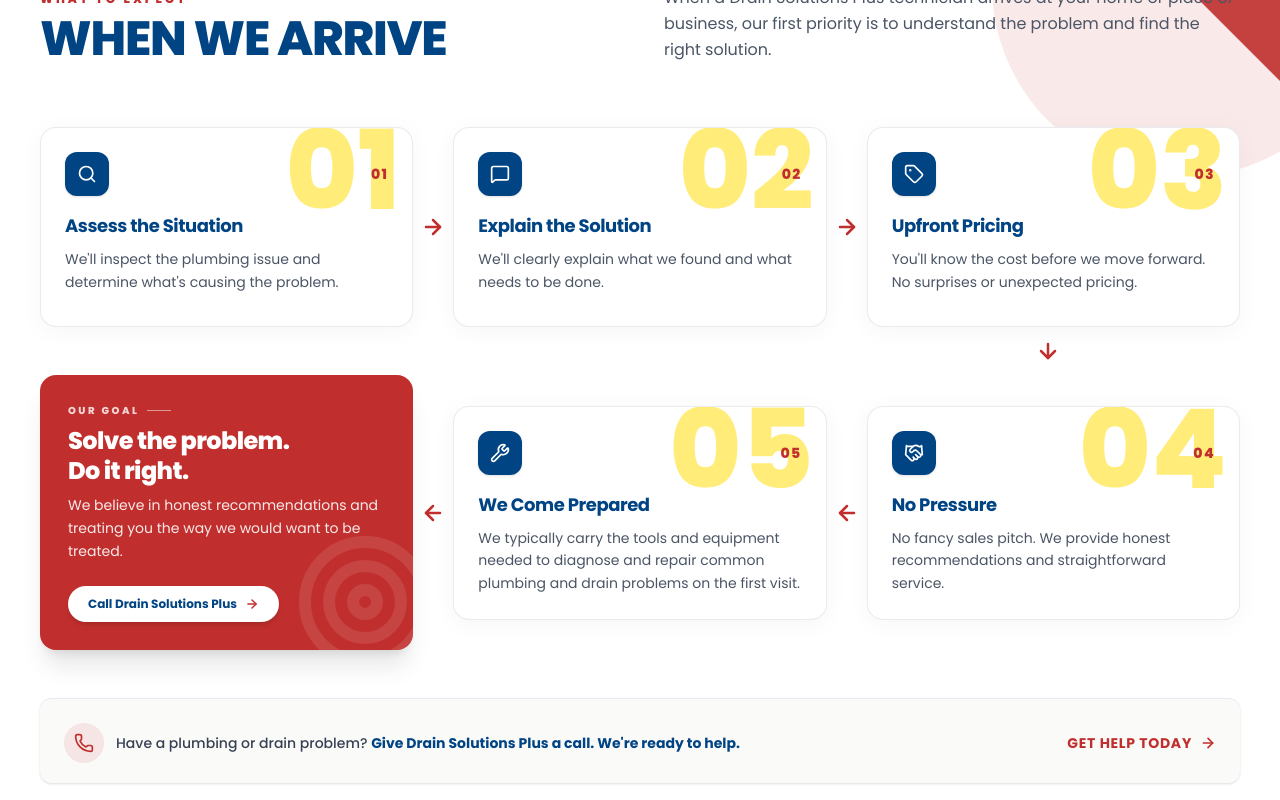
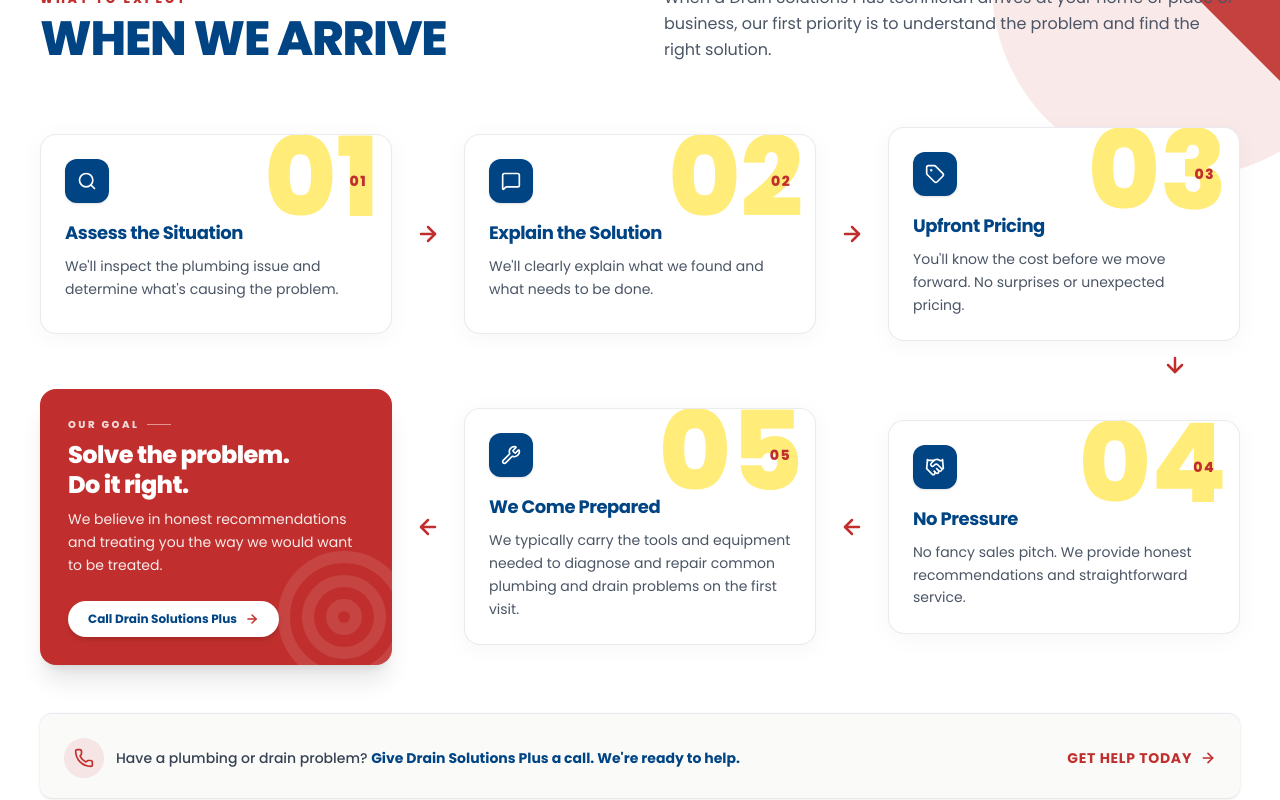
Before and after one commit to compumaxhosting/drain-solution-live, a Next.js app: page / in a window 1280 px wide. Shown: the part 960-1760 px from the top of the page. Built offline with nearby package versions, Linux system fonts and the light colour scheme.

Commit message:
done required changes

```diff
--- a/src/app/globals.css
+++ b/src/app/globals.css
@@ -12,6 +12,7 @@
   --color-foreground: var(--foreground);
   --font-sans: var(--font-poppins);
   --font-mono: var(--font-poppins);
+  --breakpoint-xs: 30rem;
 }
 
 html {
@@ -23,6 +24,18 @@ body {
   background-color: #ffffff;
   color: var(--foreground);
   font-family: var(--font-poppins);
+}
+
+@media (max-width: 767px) {
+  .site-shell {
+    padding-bottom: calc(4rem + env(safe-area-inset-bottom));
+  }
+}
+
+@media (min-width: 768px) {
+  .site-shell {
+    padding-bottom: 0;
+  }
 }
 
 @keyframes marquee {
--- a/src/app/layout.tsx
+++ b/src/app/layout.tsx
@@ -235,7 +235,7 @@ export default function RootLayout({ children }: { children: React.ReactNode })
           dangerouslySetInnerHTML={{ __html: JSON.stringify(jsonLd) }}
         />
       </head>
-      <body className="min-h-full flex flex-col pb-16 md:pb-0">
+      <body className="site-shell min-h-full flex flex-col">
         <TopBar />
         <Header />
         {children}
--- a/src/components/home-page/WhatToExpectSection.tsx
+++ b/src/components/home-page/WhatToExpectSection.tsx
@@ -73,34 +73,32 @@ export default function WhatToExpectSection() {
           </p>
         </div>
 
-        {/* ================= DESKTOP LAYOUT (Unchanged Snake Grid) ================= */}
-        <div className="hidden lg:block">
-          {/* Top Row: 01 -> 02 -> 03 */}
-          <div className="grid grid-cols-[1fr_40px_1fr_40px_1fr] items-center">
+        <div className="grid grid-cols-1 gap-4 lg:grid-cols-[minmax(0,1fr)_40px_minmax(0,1fr)_40px_minmax(0,1fr)] lg:grid-rows-[auto_3rem_auto] lg:items-center lg:gap-y-0">
+          <div className="lg:col-start-1 lg:row-start-1">
             <StepCard {...steps[0]} />
-            <div className="flex justify-center"><ArrowRight className="h-6 w-6 text-[#C02F2D]" strokeWidth={2.5} /></div>
+          </div>
+          <div className="lg:col-start-3 lg:row-start-1">
             <StepCard {...steps[1]} />
-            <div className="flex justify-center"><ArrowRight className="h-6 w-6 text-[#C02F2D]" strokeWidth={2.5} /></div>
+          </div>
+          <div className="lg:col-start-5 lg:row-start-1">
             <StepCard {...steps[2]} />
           </div>
-
-          {/* Downward Connector under Step 03 */}
-          <div className="h-12 flex justify-end pr-[15%] items-center">
-            <ArrowDown className="h-6 w-6 text-[#C02F2D]" strokeWidth={2.5} />
+          <div className="lg:col-start-5 lg:row-start-3">
+            <StepCard {...steps[3]} />
+          </div>
+          <div className="lg:col-start-3 lg:row-start-3">
+            <StepCard {...steps[4]} />
           </div>
 
-          {/* Bottom Row: Goal CTA (left), Arrow Left, Step 05, Arrow Left, Step 04 */}
-          <div className="grid grid-cols-[1fr_40px_1fr_40px_1fr] items-center">
-            {/* GOAL / CTA CARD */}
-            <div className="flex flex-col justify-between rounded-2xl bg-[#C02F2D] p-7 text-white shadow-xl relative overflow-hidden min-h-[200px]">
-              <Target className="absolute -right-6 -bottom-6 h-36 w-36 text-white/10 pointer-events-none" />
+          <div className="relative flex min-h-[200px] flex-col justify-between overflow-hidden rounded-2xl bg-[#C02F2D] p-7 text-white shadow-xl lg:col-start-1 lg:row-start-3">
+            <Target className="pointer-events-none absolute -bottom-6 -right-6 h-36 w-36 text-white/10" />
             <div className="relative z-10">
-                <div className="flex items-center space-x-2 mb-2">
+              <div className="mb-2 flex items-center space-x-2">
                 <span className="text-[10px] font-extrabold uppercase tracking-[0.25em] text-white/80">Our Goal</span>
                 <span className="h-px w-6 bg-white/50" />
               </div>
-                <h3 className="text-xl sm:text-2xl font-black tracking-tight leading-tight">Solve the problem.<br />Do it right.</h3>
-                <p className="mt-2 text-xs sm:text-sm leading-relaxed text-white/90">We believe in honest recommendations and treating you the way we would want to be treated.</p>
+              <h3 className="text-xl font-black leading-tight tracking-tight sm:text-2xl">Solve the problem.<br />Do it right.</h3>
+              <p className="mt-2 text-xs leading-relaxed text-white/90 sm:text-sm">We believe in honest recommendations and treating you the way we would want to be treated.</p>
             </div>
             <div className="relative z-10 mt-6">
               <a href="tel:2018819622" className="inline-flex items-center gap-2 rounded-full bg-white px-5 py-2.5 text-xs font-bold text-[#014484] shadow-md transition-all hover:bg-gray-100 active:scale-95">
@@ -110,38 +108,20 @@ export default function WhatToExpectSection() {
             </div>
           </div>
 
-            <div className="flex justify-center"><ArrowLeft className="h-6 w-6 text-[#C02F2D]" strokeWidth={2.5} /></div>
-            <StepCard {...steps[4]} />
-            <div className="flex justify-center"><ArrowLeft className="h-6 w-6 text-[#C02F2D]" strokeWidth={2.5} /></div>
-            <StepCard {...steps[3]} />
+          <div className="hidden justify-center lg:col-start-2 lg:row-start-1 lg:flex">
+            <ArrowRight className="h-6 w-6 text-[#C02F2D]" strokeWidth={2.5} />
           </div>
+          <div className="hidden justify-center lg:col-start-4 lg:row-start-1 lg:flex">
+            <ArrowRight className="h-6 w-6 text-[#C02F2D]" strokeWidth={2.5} />
           </div>
-
-        {/* ================= MOBILE LAYOUT (Strict 1 -> 2 -> 3 -> 4 -> 5 -> CTA Stack) ================= */}
-        <div className="flex flex-col gap-4 lg:hidden">
-          <StepCard {...steps[0]} />
-          <StepCard {...steps[1]} />
-          <StepCard {...steps[2]} />
-          <StepCard {...steps[3]} />
-          <StepCard {...steps[4]} />
-
-          {/* Mobile Goal / CTA Card */}
-          <div className="flex flex-col justify-between rounded-2xl bg-[#C02F2D] p-7 text-white shadow-xl relative overflow-hidden min-h-[200px]">
-            <Target className="absolute -right-6 -bottom-6 h-36 w-36 text-white/10 pointer-events-none" />
-            <div className="relative z-10">
-              <div className="flex items-center space-x-2 mb-2">
-                <span className="text-[10px] font-extrabold uppercase tracking-[0.25em] text-white/80">Our Goal</span>
-                <span className="h-px w-6 bg-white/50" />
+          <div className="hidden items-center justify-self-end pr-[15%] lg:col-start-5 lg:row-start-2 lg:flex">
+            <ArrowDown className="h-6 w-6 text-[#C02F2D]" strokeWidth={2.5} />
           </div>
-              <h3 className="text-xl font-black tracking-tight leading-tight">Solve the problem.<br />Do it right.</h3>
-              <p className="mt-2 text-xs leading-relaxed text-white/90">We believe in honest recommendations and treating you the way we would want to be treated.</p>
+          <div className="hidden justify-center lg:col-start-2 lg:row-start-3 lg:flex">
+            <ArrowLeft className="h-6 w-6 text-[#C02F2D]" strokeWidth={2.5} />
           </div>
-            <div className="relative z-10 mt-6">
-              <a href="tel:2018819622" className="inline-flex items-center gap-2 rounded-full bg-white px-5 py-2.5 text-xs font-bold text-[#014484] shadow-md transition-all hover:bg-gray-100 active:scale-95">
-                <span>Call Drain Solutions Plus</span>
-                <ArrowRight className="h-3.5 w-3.5 text-[#C02F2D]" strokeWidth={2.5} />
-              </a>
-            </div>
+          <div className="hidden justify-center lg:col-start-4 lg:row-start-3 lg:flex">
+            <ArrowLeft className="h-6 w-6 text-[#C02F2D]" strokeWidth={2.5} />
           </div>
         </div>
 
```
Also changed, not shown: src/components/home-page/ReviewsSection.tsx (+25 -47 lines), public/robots.txt (added). Lines whose indentation alone changed are shown as unchanged.
